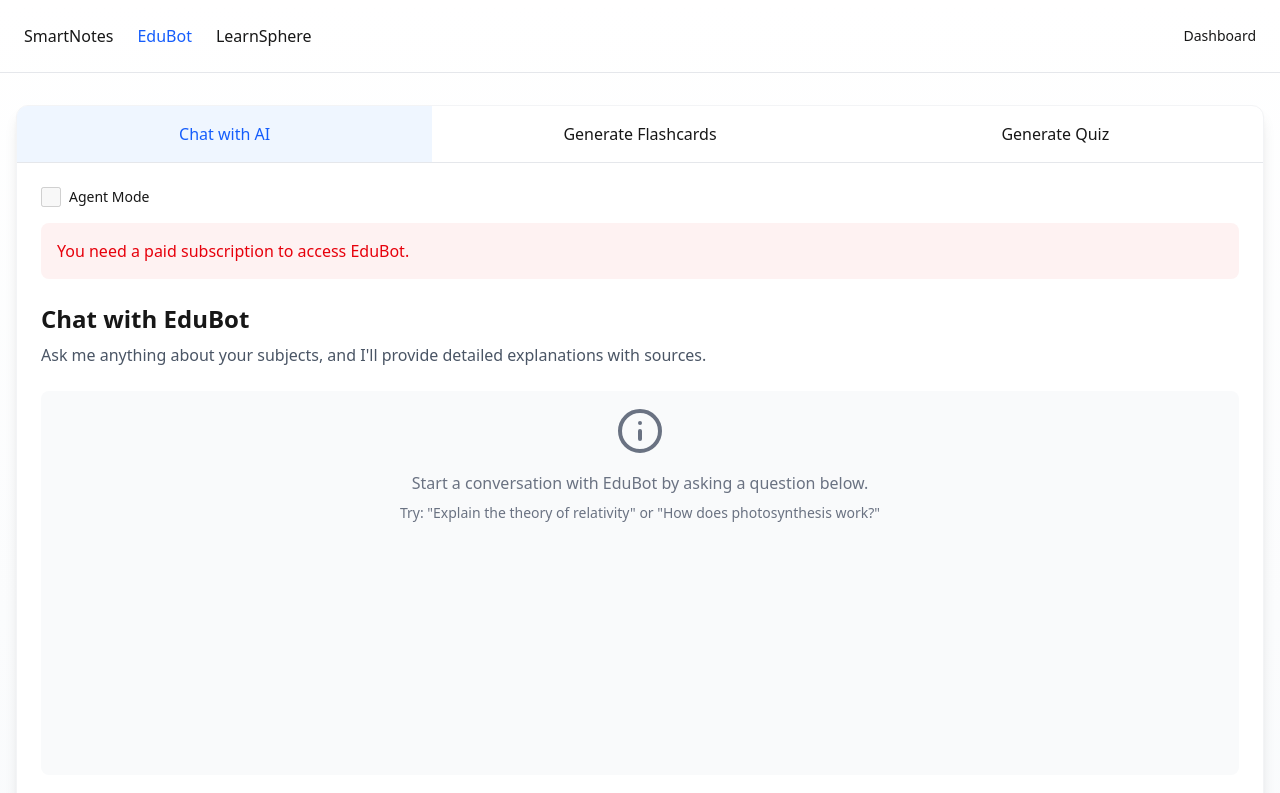
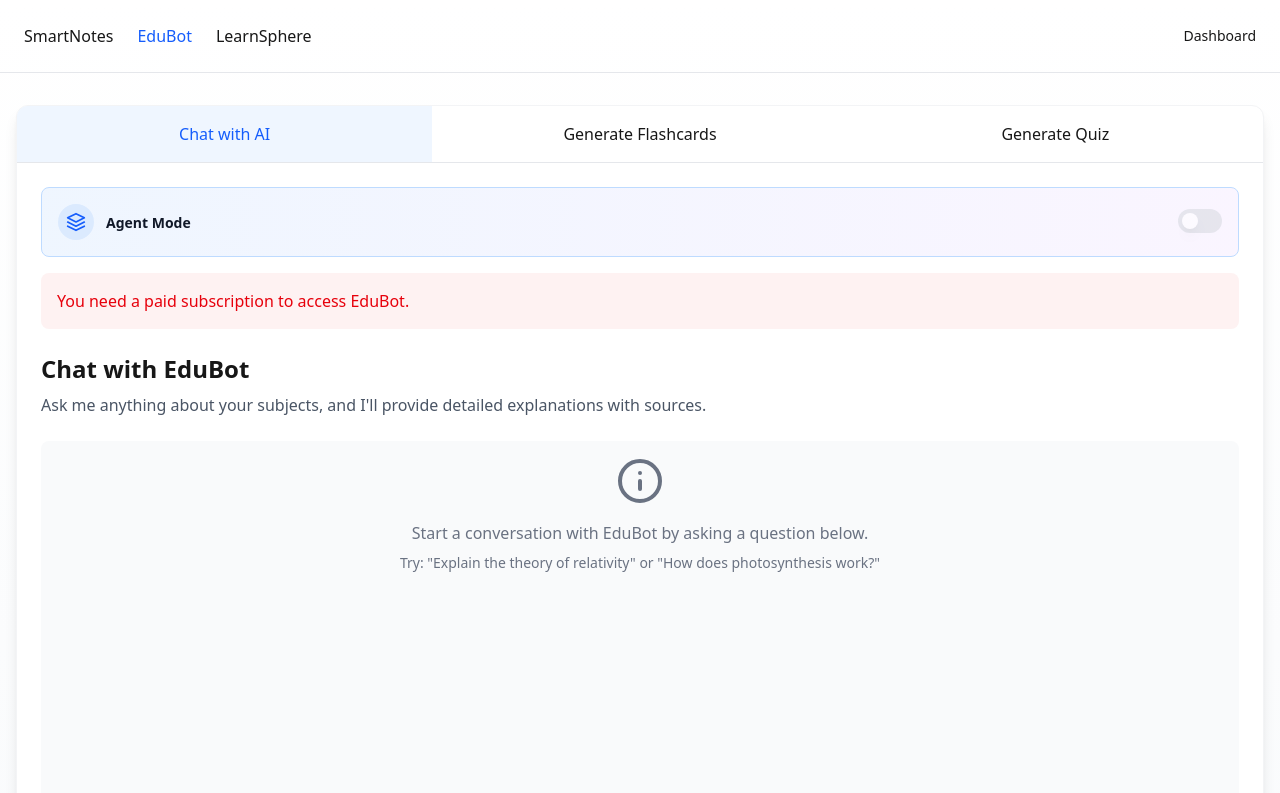
Before and after one commit to Zia-ullah-khan/studysync, a Next.js app: page /edubot in a window 1280 px wide. Shown: the top 793 px of the page. Built offline with nearby package versions, Linux system fonts and the light colour scheme; sample sign-in values are in the browser's storage.

Commit message:
feat: Revamp Agent Mode UI with enhanced styling and accessibility features

```diff
--- a/src/app/edubot/page.tsx
+++ b/src/app/edubot/page.tsx
@@ -168,16 +168,45 @@ function EduBotContent() {
           </div>
 
           <div className="p-6">
-            <div className="mb-4 flex items-center gap-2">
+            <div className="mb-4 flex items-center justify-between p-4 bg-gradient-to-r from-blue-50 to-purple-50 dark:from-blue-900/20 dark:to-purple-900/20 rounded-lg border border-blue-200 dark:border-blue-700">
+              <div className="flex items-center gap-3">
+                <div className="p-2 bg-blue-100 dark:bg-blue-900/30 rounded-full">
+                  <svg xmlns="http://www.w3.org/2000/svg" width="20" height="20" viewBox="0 0 24 24" fill="none" stroke="currentColor" strokeWidth="2" strokeLinecap="round" strokeLinejoin="round" className="text-blue-600 dark:text-blue-400">
+                    <path d="M12 2L2 7l10 5 10-5-10-5z"></path>
+                    <path d="M2 17l10 5 10-5"></path>
+                    <path d="M2 12l10 5 10-5"></path>
+                  </svg>
+                </div>
+                <div>
+                  <label htmlFor="agent-mode" className="text-sm font-semibold text-gray-900 dark:text-gray-100 cursor-pointer">
+                    Agent Mode
+                  </label>
+                </div>
+              </div>
+              <div className="relative">
                 <input
                   type="checkbox"
                   id="agent-mode"
                   checked={agentMode}
                   onChange={() => setAgentMode(prev => !prev)}
                   disabled={!accessAllowed}
-                className="h-5 w-5 text-blue-600 rounded"
+                  className="sr-only"
                 />
-              <label htmlFor="agent-mode" className="text-sm font-medium">Agent Mode</label>
+                <label
+                  htmlFor="agent-mode"
+                  className={`relative inline-flex h-6 w-11 items-center rounded-full cursor-pointer transition-colors duration-300 ease-in-out focus-within:ring-2 focus-within:ring-blue-500 focus-within:ring-offset-2 ${
+                    agentMode
+                      ? 'bg-gradient-to-r from-blue-500 to-purple-600'
+                      : 'bg-gray-300 dark:bg-gray-600'
+                  } ${!accessAllowed ? 'opacity-50 cursor-not-allowed' : ''}`}
+                >
+                  <span
+                    className={`inline-block h-4 w-4 transform rounded-full bg-white shadow-lg transition-transform duration-300 ease-in-out ${
+                      agentMode ? 'translate-x-6' : 'translate-x-1'
+                    }`}
+                  />
+                </label>
+              </div>
             </div>
 
             {errorMessage && (
```
Lines whose indentation alone changed are shown as unchanged.
